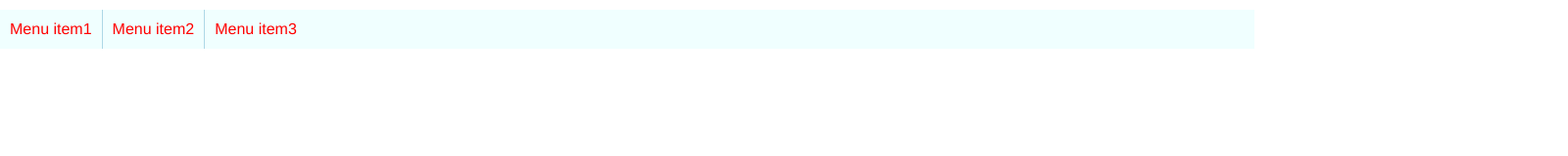
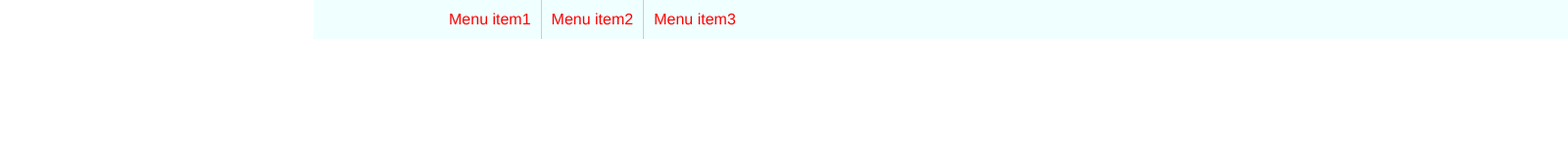
Before and after one commit to kalex32/HTML_November, a plain HTML site: page HW_9_transformation/HW_9_transformation.html in a window 1280 px wide. Shown: the whole page at 98% size, 1600 px wide, since content can reach past the window. Drawn offline with Linux system fonts and the light colour scheme.

Commit message:
almost complete HW_9_tramsformation

```diff
--- a/HW_9_animation/HW_9_animation.html
+++ b/HW_9_transformation/HW_9_transformation.html
@@ -6,7 +6,7 @@
     <meta name="viewport" content="width=device-width, initial-scale=1.0">
     <meta http-equiv="X-UA-Compatible" content="ie=edge">
     <title> HW_9_animation </title>
-    <link rel="stylesheet" href="HW_9_animation_styles.css">
+    <link rel="stylesheet" href="HW_9_transformation_styles.css">
 </head>
 
 <body>
--- a/HW_9_animation/HW_9_animation_styles.css
+++ b/HW_9_transformation/HW_9_transformation_styles.css
@@ -1,27 +1,36 @@
 * {
     margin: 0;
     padding: 0;
+    box-sizing: border-box;
 }
 
 div {
     position: relative;
-    width: auto;
+    width: 100%;
     height: 40px;
-    margin-top: 10px;
+/*    margin-top: 10px;*/
+/*
     margin-left: auto;
     margin-right: auto;
+*/
+    left: 25%;
     background-color: azure;
     line-height: 40px;
+    text-align: center;
 }
 
-ul {
-    display: block;
-    margin: 0;
+ul.menu {
+/*    display: block;*/
+    margin: 0 10vw;
     padding: 0;
     list-style: none;
+/*
+    margin-left: 15em;
+    margin-right: 5em;
+*/
 }
 
-ul:after {
+ul.menu:after {
     display: block;
     content: ' ';
     clear: both;
@@ -52,7 +61,7 @@ ul.menu > li > a:hover {
 ul.submenu{
     display: none;
     position: absolute;
-    width: 96px;
+    width: 105px;
     top: 37px;
     left: 0;
     background-color: skyblue;
```
Also changed, not shown: HW_9_transformation/hw1.txt (renamed from HW_9_animation/hw1.txt), HW_9_transformation/index.html (renamed from HW_9_animation/index.html), HW_9_transformation/transform.html (renamed from HW_9_animation/transform.html), 2 other files.
